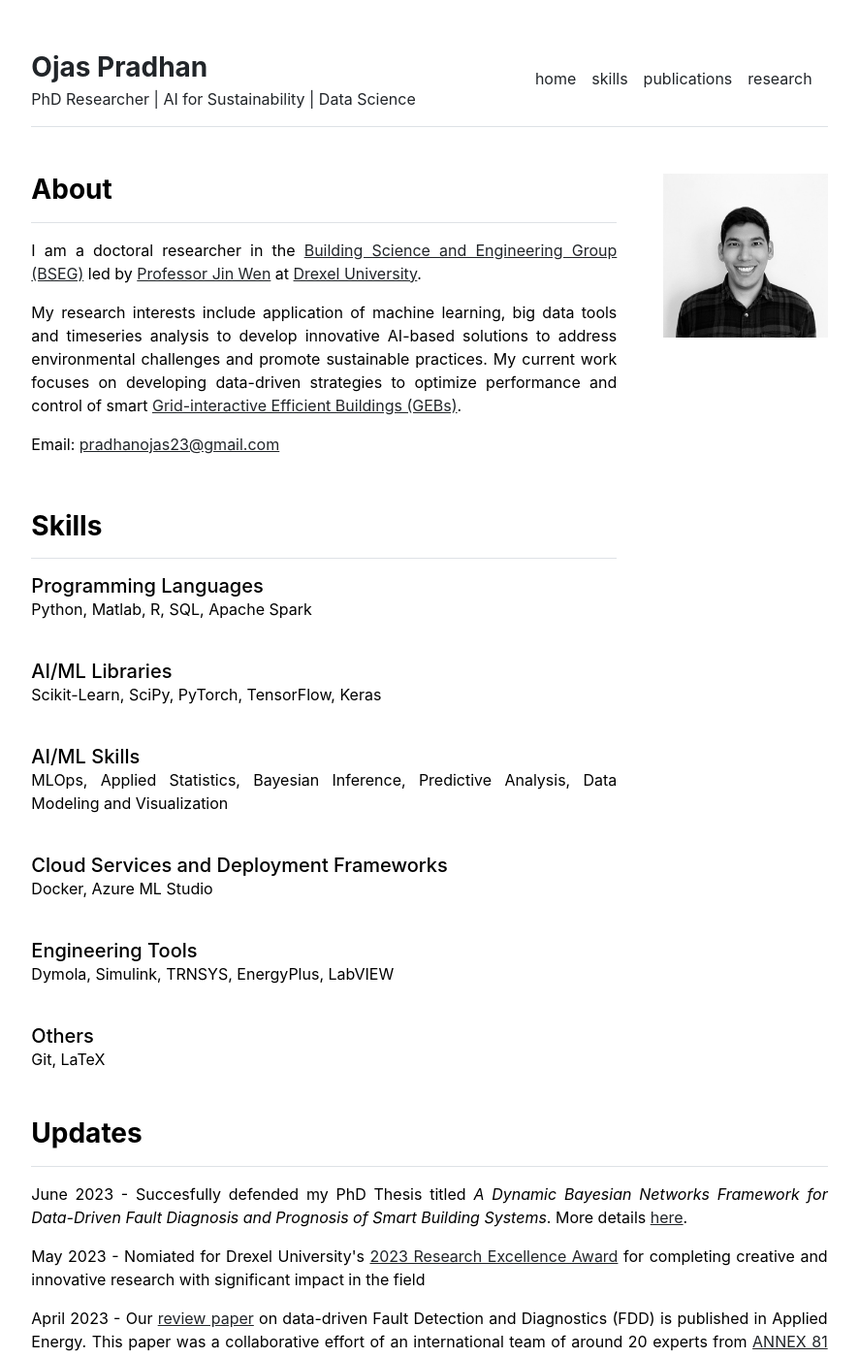
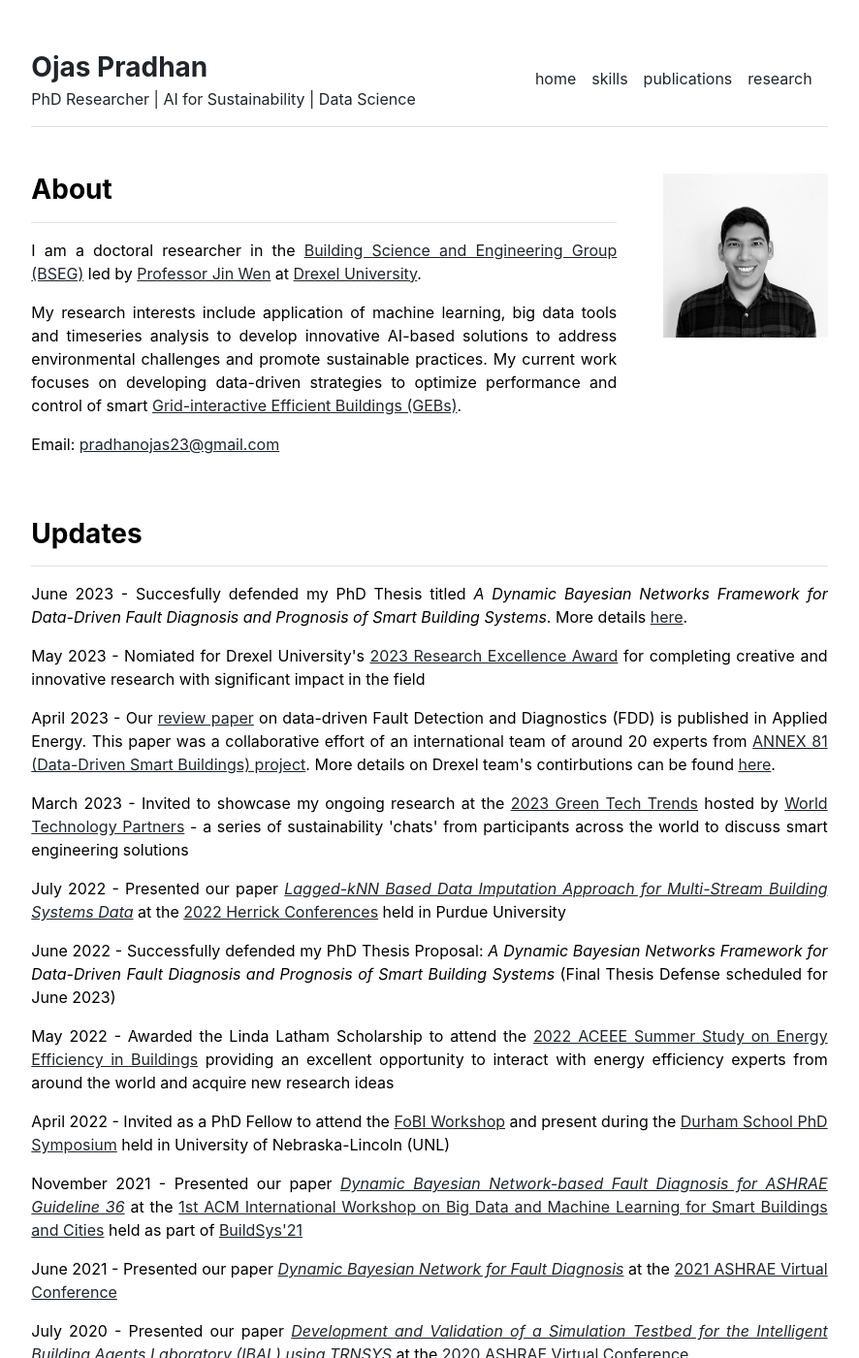
Before and after one commit to pradhanojas/pradhanojas.github.io, a Jekyll site: the page built from index.md, in a window 1280 px wide and 1400 px high. Shown: the whole window at 97% size, without its empty margins (197-1083 px from the left). Built offline with Jekyll 4.4.1, drawn with Linux system fonts in a browser that asks for light colours.

Commit message:
Update index.md

```diff
--- a/index.md
+++ b/index.md
@@ -8,35 +8,3 @@ I am a doctoral researcher in the <a href="https://bseg.cae.drexel.edu/" target=
 My research interests include application of machine learning, big data tools and timeseries analysis to develop innovative AI-based solutions to address environmental challenges and promote sustainable practices. My current work focuses on developing data-driven strategies to optimize performance and control of smart <a href="https://www.energy.gov/eere/buildings/grid-interactive-efficient-buildings" target="_blank">Grid-interactive Efficient Buildings (GEBs)</a>.
 
 Email: <a href="mailto:pradhanojas23@gmail.com">pradhanojas23@gmail.com</a>
-
-<br>
-<h3 class="fw-bold border-bottom pb-3 mb-3">Skills</h3>
-<h5 class="mb-0">Programming Languages</h5>
-<div>
-    Python, Matlab, R, SQL, Apache Spark
-</div>
-<br>
-<h5 class="mb-0">AI/ML Libraries</h5>
-<div>
-    Scikit-Learn, SciPy, PyTorch, TensorFlow, Keras
-</div>
-<br>
-<h5 class="mb-0">AI/ML Skills</h5>
-<div>
-    MLOps, Applied Statistics, Bayesian Inference, Predictive Analysis, Data Modeling and Visualization
-</div>
-<br>
-<h5 class="mb-0">Cloud Services and Deployment Frameworks</h5>
-<div>
-    Docker, Azure ML Studio
-</div>
-<br>
-<h5 class="mb-0">Engineering Tools</h5>
-<div>
-    Dymola, Simulink, TRNSYS, EnergyPlus, LabVIEW
-</div>
-<br>
-<h5 class="mb-0">Others</h5>
-<div>
-    Git, LaTeX
-</div>
```
